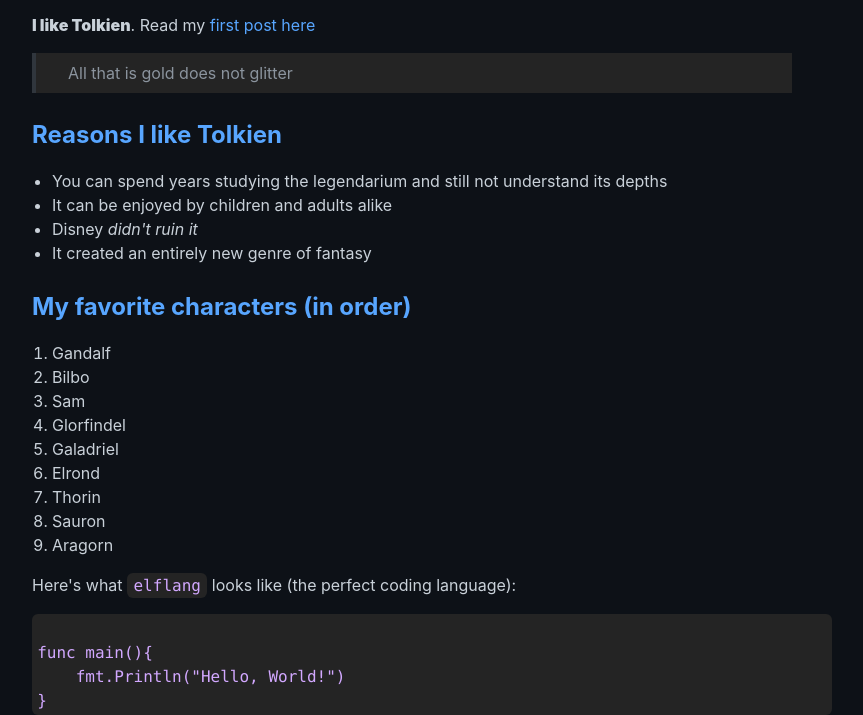
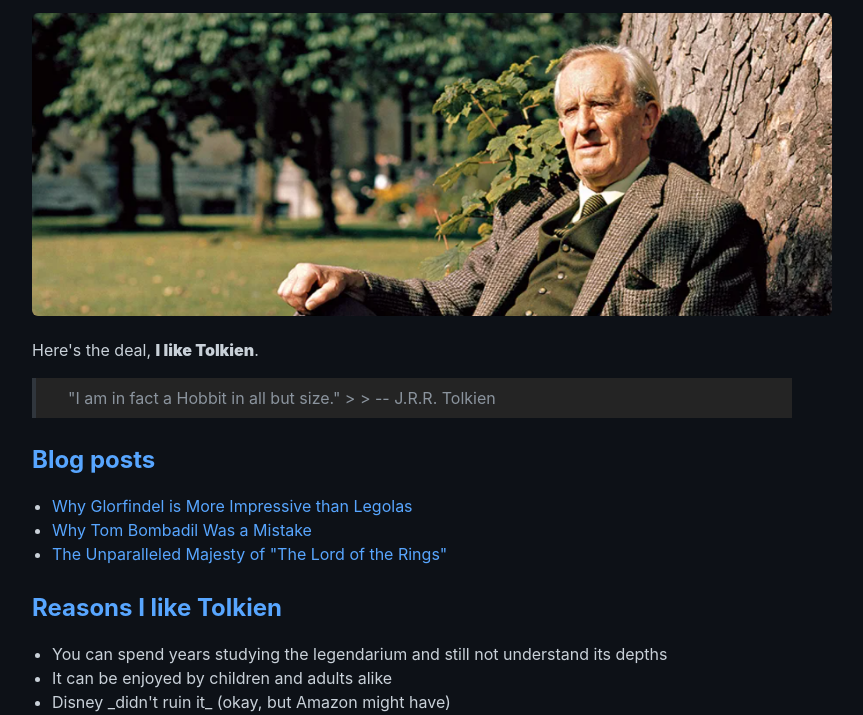
Before and after one commit to CerealZBasilisk/static-site-generator, a plain HTML site: page public/index.html in a window 1280 px wide. Shown: the part 95-810 px from the top of the page, without its empty margins (208-1071 px from the left). Drawn offline with Linux system fonts and the light colour scheme.

Commit message:
added missing images

```diff
--- a/public/index.html
+++ b/public/index.html
@@ -10,11 +10,13 @@
 
 <body>
     <article>
-        <div><h1>Tolkien Fan Club</h1><p><b>I like Tolkien</b>. Read my <a href="/majesty">first post here</a></p><blockquote>All that is gold does not glitter</blockquote><h2>Reasons I like Tolkien</h2><ul><li>You can spend years studying the legendarium and still not understand its depths</li><li>It can be enjoyed by children and adults alike</li><li>Disney <i>didn't ruin it</i></li><li>It created an entirely new genre of fantasy</li></ul><h2>My favorite characters (in order)</h2><ol><li>Gandalf</li><li>Bilbo</li><li>Sam</li><li>Glorfindel</li><li>Galadriel</li><li>Elrond</li><li>Thorin</li><li>Sauron</li><li>Aragorn</li></ol><p>Here's what <code>elflang</code> looks like (the perfect coding language):</p><pre><code>
+        <div><h1>Tolkien Fan Club</h1><p><img alt="JRR Tolkien sitting" src="/images/tolkien.png"></img></p><p>Here's the deal, <b>I like Tolkien</b>.</p><blockquote>"I am in fact a Hobbit in all but size."
+>
+> -- J.R.R. Tolkien</blockquote><h2>Blog posts</h2><ul><li><a href="/blog/glorfindel">Why Glorfindel is More Impressive than Legolas</a></li><li><a href="/blog/tom">Why Tom Bombadil Was a Mistake</a></li><li><a href="/blog/majesty">The Unparalleled Majesty of "The Lord of the Rings"</a></li></ul><h2>Reasons I like Tolkien</h2><ul><li>You can spend years studying the legendarium and still not understand its depths</li><li>It can be enjoyed by children and adults alike</li><li>Disney _didn't ruin it_ (okay, but Amazon might have)</li><li>It created an entirely new genre of fantasy</li></ul><h2>My favorite characters (in order)</h2><ol><li>Gandalf</li><li>Bilbo</li><li>Sam</li><li>Glorfindel</li><li>Galadriel</li><li>Elrond</li><li>Thorin</li><li>Sauron</li><li>Aragorn</li></ol><p>Here's what <code>elflang</code> looks like (the perfect coding language):</p><pre><code>
 func main(){
-    fmt.Println("Hello, World!")
+    fmt.Println("Aiya, Ambar!")
 }
-</code></pre></div>
+</code></pre><p>Want to get in touch? <a href="/contact">Contact me here</a>.</p><p>This site was generated with a custom-built <a href="https://www.boot.dev/courses/build-static-site-generator-python">static site generator</a> from the course on <a href="https://www.boot.dev">Boot.dev</a>.</p></div>
     </article>
 </body>
 
```
Also changed, not shown: static/images/glorfindel.png (added), static/images/tolkien.png (added), static/images/tom.png (added).
